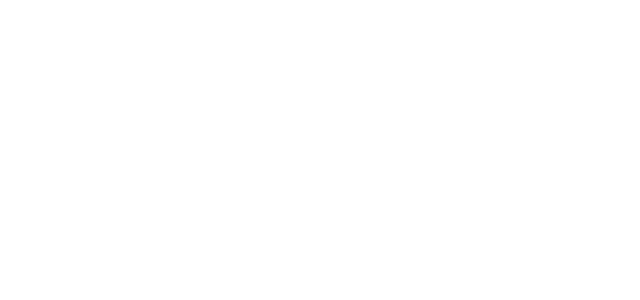
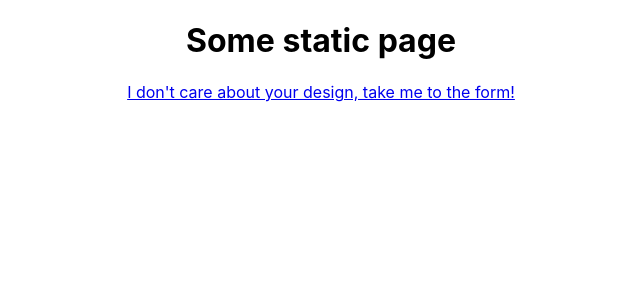
Before and after one commit to isaiah-j/purrfect_pets, a React (Create React App) app: page / in a window 1280 px wide. Shown: the top 300 px of the page, without its empty margins (319-959 px from the left). Built offline with nearby package versions, Linux system fonts and the light colour scheme.

Commit message:
Created all main routes inside of App.js

```diff
--- a/package.json
+++ b/package.json
@@ -9,6 +9,7 @@
     "@testing-library/react": "^9.5.0",
     "@testing-library/user-event": "^7.2.1",
     "axios": "^0.19.2",
+    "node-sass": "^4.14.1",
     "react": "^16.13.1",
     "react-dom": "^16.13.1",
     "react-redux": "^7.2.1",
--- a/src/App.js
+++ b/src/App.js
@@ -1,11 +1,18 @@
 import React from 'react';
-import logo from './logo.svg';
+import HomePage from './pages/home-page/homepage'
+import PetsPage from './pages/pets-page/pets-page'
+import { Route, Switch } from 'react-router-dom'
 import './App.css';
+import FormPage from './pages/form-page/form-page'
 
 function App() {
   return (
     <div className="App">
-
+      <Switch>
+        <Route exact path='/' component={HomePage}></Route>
+        <Route path='/pets' component={PetsPage}></Route>
+        <Route path='/pets/info' component={FormPage}></Route>
+      </Switch>
     </div>
   );
 }
--- /dev/null
+++ b/src/pages/form-page/form-page.jsx
@@ -0,0 +1,10 @@
+import React from 'react'
+import './form-page.styles.scss'
+
+const FormPage = () => {
+    return (
+        <h1>Welcome to the form!</h1>
+    )
+}
+
+export default FormPage
--- /dev/null
+++ b/src/pages/home-page/homepage.jsx
@@ -0,0 +1,14 @@
+import React from 'react'
+import { Link } from 'react-router-dom'
+import './homepage.styles.scss'
+
+const HomePage = () => {
+    return (
+        <div>
+            <h1>Some static page</h1>
+            <Link to='/pets/info'>I don't care about your design, take me to the form!</Link>
+        </div>
+    )
+}
+
+export default HomePage
--- /dev/null
+++ b/src/pages/pets-page/pets-page.jsx
@@ -0,0 +1,10 @@
+import React from 'react'
+import './pets-page.styles.scss'
+
+const PetsPage = () => {
+    return (
+        <h1>Welcome to the pets page!</h1>
+    )
+}
+
+export default PetsPage
```
Also changed, not shown: src/logo.svg (deleted), src/pages/form-page/form-page.styles.scss (added), src/pages/home-page/homepage.styles.scss (added), src/pages/pets-page/pets-page.styles.scss (added), 1 other file (tests, documents, lock files or other folders).
